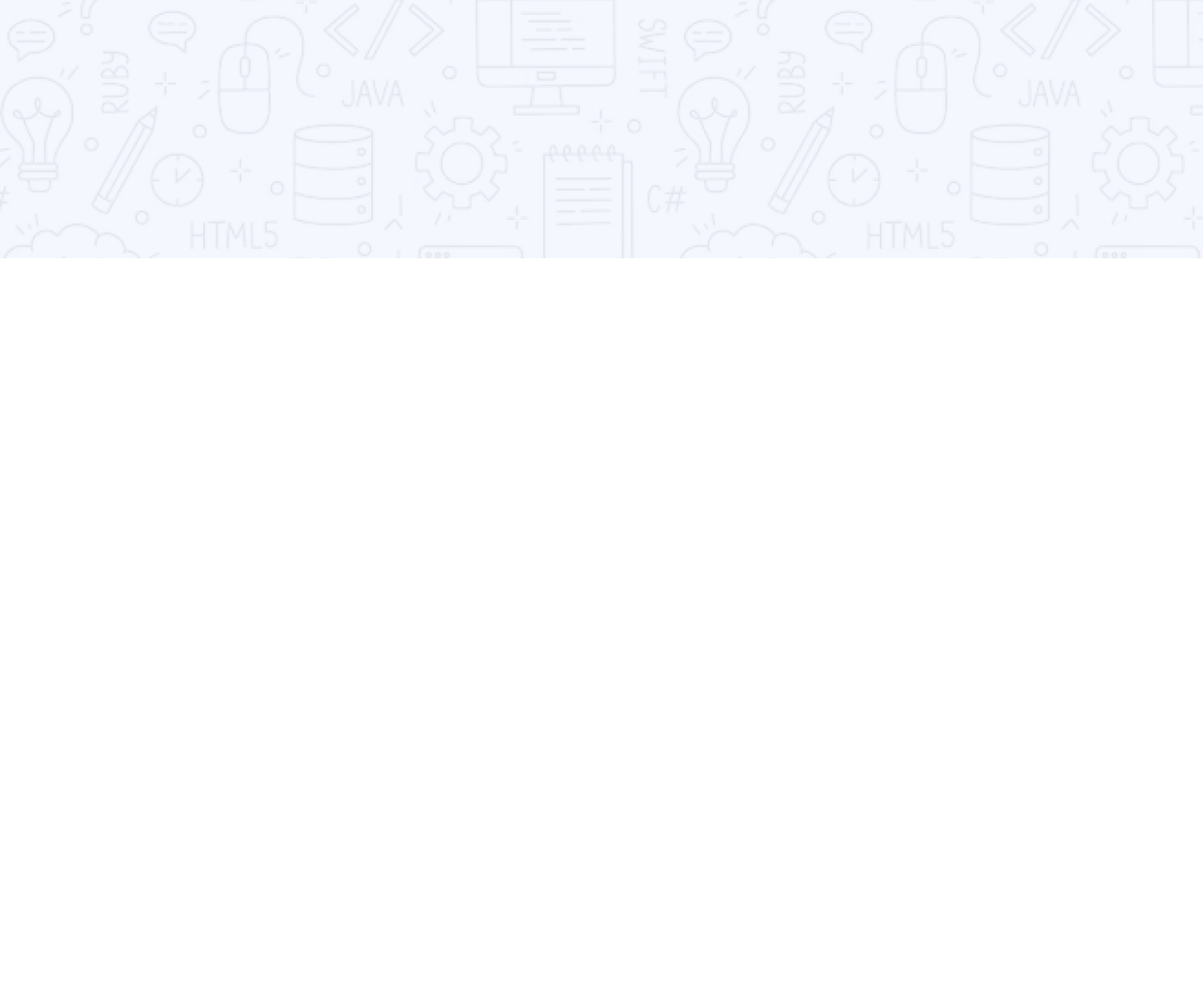
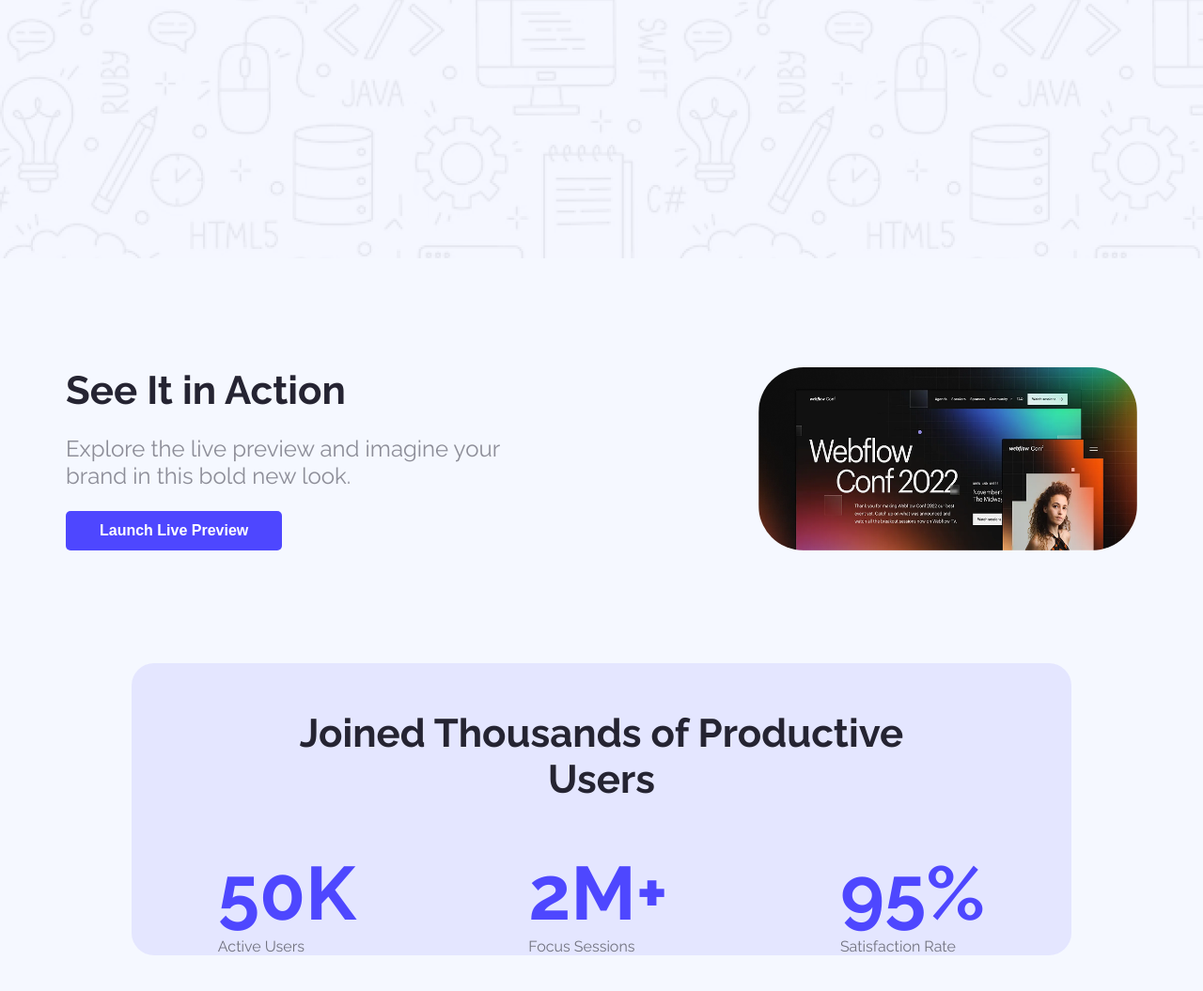
Before and after one commit to ahsanrafi501/Assignment-1, a plain HTML site: page index.html in a window 1280 px wide. Shown: the part 711-1766 px from the top of the page at 94% size. Before the commit the page ends 986 px from the top, so only its background shows below. Drawn offline with Linux system fonts and the light colour scheme.

Commit message:
Productive Section Done

```diff
--- a/index.html
+++ b/index.html
@@ -13,7 +13,7 @@
     <link rel="stylesheet" href="styles/styles.css">
 </head>
 
-<body class="raleway-font">
+<body class="raleway-font primary-bgc">
     <header>
 
         <!-- Navigation Bar Starts From Here -->
@@ -28,7 +28,34 @@
     </header>
 
     <main>
+        <section class="action">
+            <div class="action-content">
+                <h2 class="action-title primary-color">See It in Action</h2>
+                <p class="action-description">Explore the live preview and imagine your brand in this bold new look.</p>
+                <button class="primary-btn">Launch Live Preview</button>
+            </div>
+            <img src="Assets/wc-big.png" alt="Webflow conf 2022" class="action-img">
+        </section>
 
+        <section class="productive-user">
+            <div class="productive-user-content">
+                <h3 class="productive-user-content-heading primary-color">Joined Thousands of Productive Users</h3>
+                <div class="productive-user-datas">
+                    <div class="productive-user-data">
+                        <h2 class="productive-user-data-heading">50K</h2>
+                        <p class="productive-user-data-description">Active Users</p>
+                    </div>
+                    <div class="productive-user-data">
+                        <h2 class="productive-user-data-heading">2M+</h2>
+                        <p class="productive-user-data-description">Focus Sessions</p>
+                    </div>
+                    <div class="productive-user-data">
+                        <h2 class="productive-user-data-heading">95%</h2>
+                        <p class="productive-user-data-description">Satisfaction Rate</p>
+                    </div>
+                </div>
+            </div>
+        </section>
     </main>
 
     <footer>
--- a/styles/styles.css
+++ b/styles/styles.css
@@ -23,6 +23,10 @@
 
 .primary-color{
     color:#252432;
+}
+
+.primary-bgc{
+    background-color: #F5F8FF;
 }
 
 /* Navigation Bar Styles */
@@ -57,3 +61,70 @@ header nav {
     margin: 37px auto;
 
 }
+
+
+
+/* Action Section Styles */
+
+.action{
+    display: flex;
+    justify-content: center;
+    margin-top: 116px;
+    gap: 220px;
+}
+
+.action-content{
+    max-height: 203px;
+    max-width: 517px;
+}
+
+.action-title{
+    font-size: 42px;
+    font-weight: bold;
+    padding-bottom: 23px;
+}
+
+.action-description{
+    font-size: 24px;
+    color: rgba(37, 36, 50, 0.5);
+    padding-bottom: 23px;
+}
+
+.action-img{
+    max-width: 403px;
+    max-height: 328px;
+    border-radius: 48px;
+}
+
+.productive-user{
+    background-color: rgba(78, 71, 255, 0.1);
+    margin: 120px 140px;
+    border: none;
+    border-radius: 24px;
+}
+
+.productive-user-content-heading{
+    font-size: 42px;
+    font-weight: bold;
+    text-align: center;
+    padding: 50px 142px;
+}
+
+.productive-user-datas{
+    display: flex;
+    justify-content: space-around;
+}
+
+.productive-user-data-heading{
+    font-size: 80px;
+    font-weight: bold;
+    color: #4E47FF;
+}
+
+.productive-user-data-description{
+    font-size: 20ox;
+    color: rgba(0, 0, 0, 0.5);
+}
+
+
+/* Extra Section (Will do Later */
```
